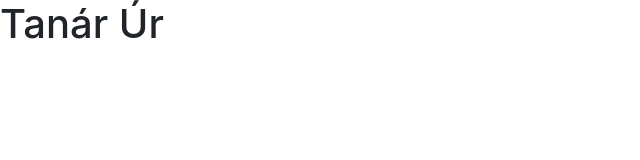
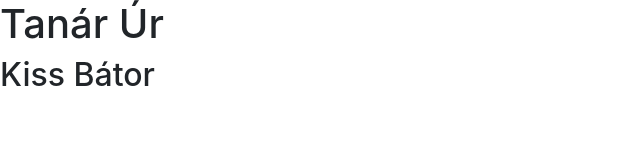
Before and after one commit to IsaacGilgames/10A_1, a plain HTML site: page index.html in a window 1280 px wide. Shown: the whole page, without its empty margins (0-640 px from the left). Drawn offline with Linux system fonts and the light colour scheme.

Commit message:
Update index.html
beirtam a nevemet

```diff
--- a/index.html
+++ b/index.html
@@ -13,6 +13,7 @@
 <body>
     <div >
         <h1>Tanár Úr</h1>
+        <h2>Kiss Bátor</h2>
     </div>
 </body>
 </html>
```
